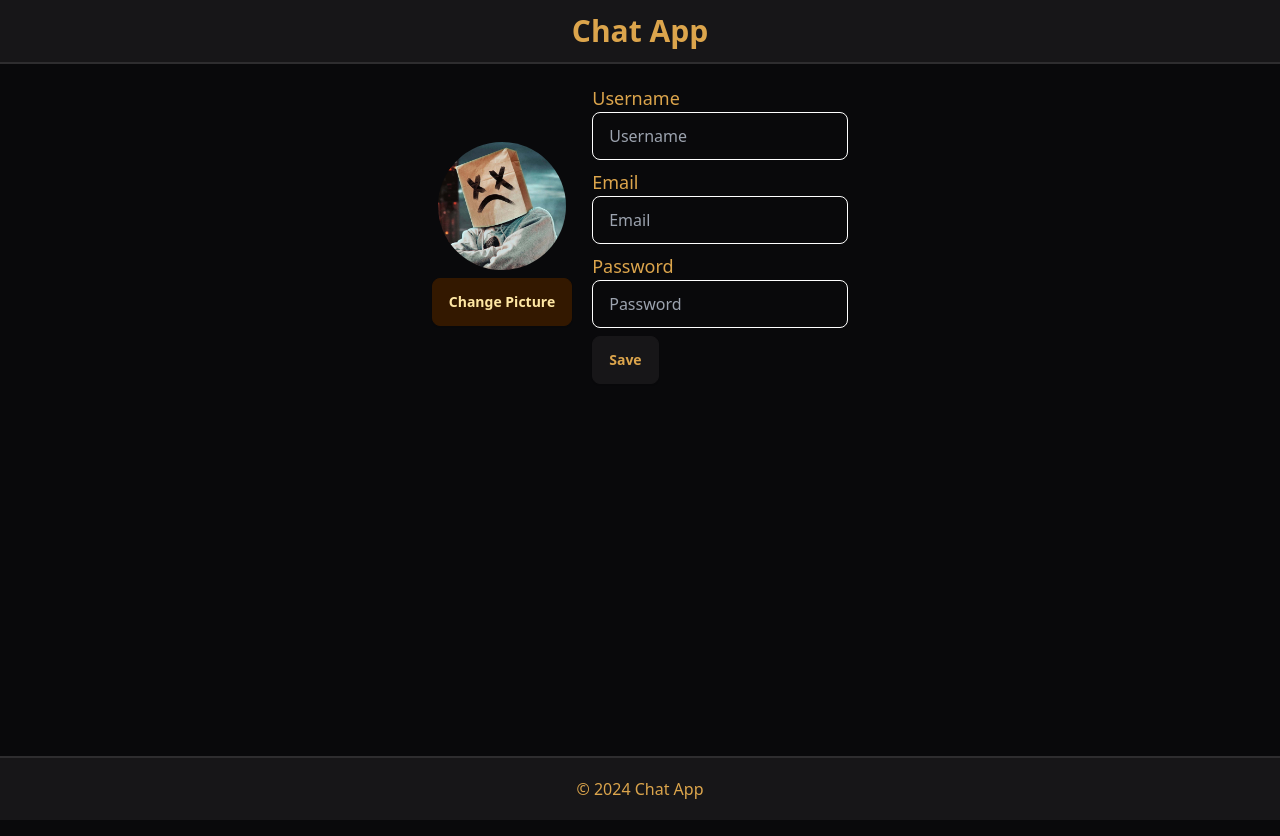
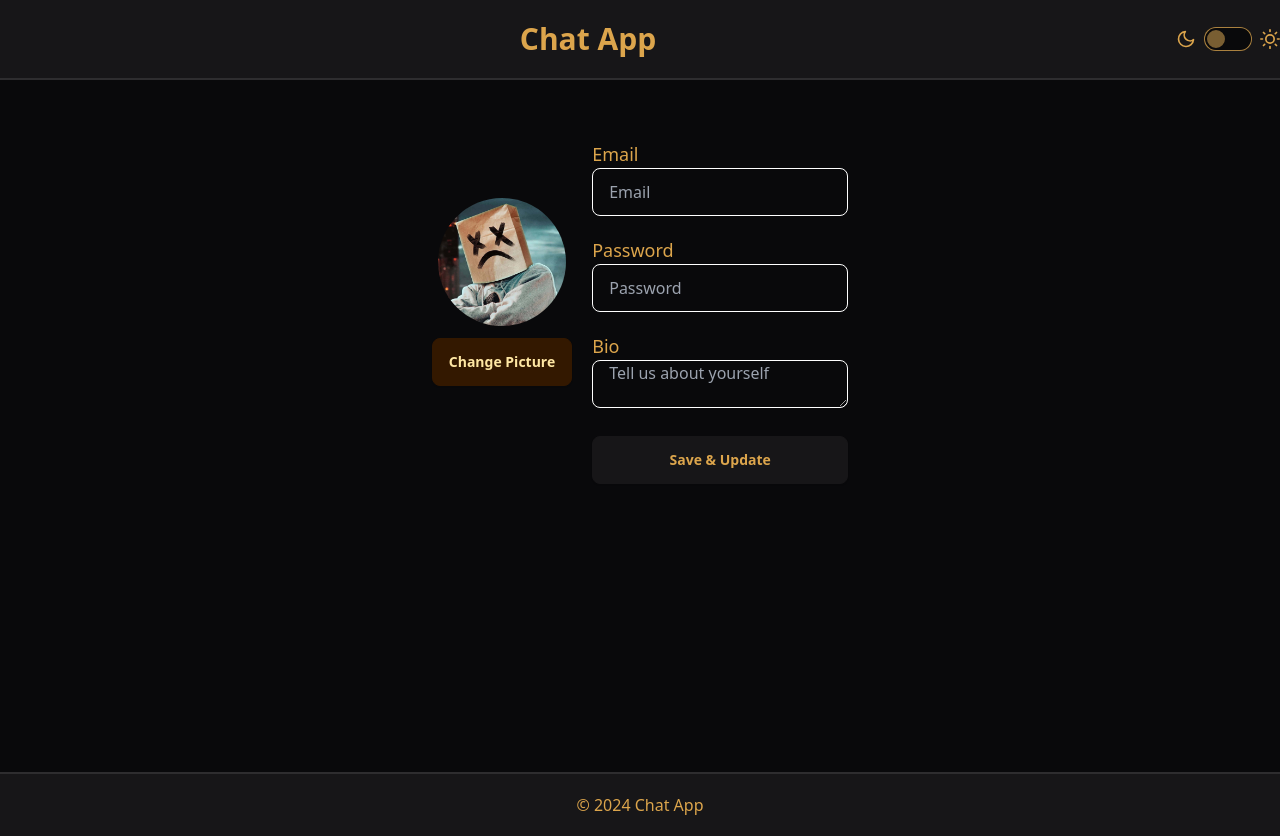
Before and after one commit to SDE-Coding-Wizards/Chat-app, a Next.js app: page /profileSettings in a window 1280 px wide. Built offline with nearby package versions, Linux system fonts and the light colour scheme.

Commit message:
Theme Controller added to navbar

```diff
--- a/app/(pages)/profileSettings/page.tsx
+++ b/app/(pages)/profileSettings/page.tsx
@@ -1,6 +1,4 @@
 export default function profileSettings() {
-
-
     return (
         <div className="text-center mt-5">
             <div className="flex justify-center items-center">
@@ -10,31 +8,30 @@ export default function profileSettings() {
                         alt="Profile Picture"
                         className="rounded-full w-32 h-32"
                     />
-                    <button className="btn btn-neutral mt-2">Change Picture</button>
+                    <button className="btn btn-neutral mt-3">Change Picture</button>
                 </div>
-                <div className="flex flex-col items-start ml-5">
-                    <label htmlFor="username" className="text-lg">Username</label>
-                    <input
-                        type="text"
-                        id="username"
-                        className="input input-primary w-64"
-                        placeholder="Username"
-                    />
-                    <label htmlFor="email" className="text-lg mt-2">Email</label>
+                <div className="flex flex-col items-start ml-5 mt-5">
+                    <label className="text-lg mt-5">Email</label>
                     <input
                         type="email"
                         id="email"
                         className="input input-primary w-64"
                         placeholder="Email"
                     />
-                    <label htmlFor="password" className="text-lg mt-2">Password</label>
+                    <label className="text-lg mt-5">Password</label>
                     <input
                         type="password"
                         id="password"
                         className="input input-primary w-64"
                         placeholder="Password"
                     />
-                    <button className="btn mt-2">Save</button>
+                    <label className="text-lg mt-5">Bio</label>
+                    <textarea
+                        id="bio"
+                        className="input input-primary w-64"
+                        placeholder="Tell us about yourself"
+                    />
+                    <button className="btn mt-7 w-64">Save & Update</button>
                 </div>
             </div>
         </div>
--- a/components/Navbar.tsx
+++ b/components/Navbar.tsx
@@ -1,11 +1,17 @@
 import Link from "next/link";
+import ThemeController from "./ThemeController";
 
 export default function Navbar() {
   return (
-    <nav className="flex items-center justify-center h-16 bg-base-200 border-b-2 border-base-300">
-      <Link href="/" className="font-bold text-3xl rounded-md px-3 py-2">
-        Chat App
-      </Link>
+    <nav className="flex items-center justify-between h-20 bg-base-200 border-b-2 border-base-300">
+      <div className="flex items-center justify-center w-full">
+        <Link href="/" className="font-bold text-3xl rounded-md">
+          Chat App
+        </Link>
+      </div>
+      <div className="flex items-center">
+        <ThemeController />
+      </div>
     </nav>
   );
 }
--- /dev/null
+++ b/components/ThemeController.tsx
@@ -0,0 +1,18 @@
+"use client";
+
+export default function ThemeController() {
+    return (
+        <div>
+            <label className="flex cursor-pointer gap-2 items-center">
+                <svg xmlns="http://www.w3.org/2000/svg" width="20" height="20" viewBox="0 0 24 24" fill="none" stroke="currentColor" strokeWidth="2" strokeLinecap="round" strokeLinejoin="round">
+                    <path d="M21 12.79A9 9 0 1 1 11.21 3 7 7 0 0 0 21 12.79z"></path>
+                </svg>
+                <input type="checkbox" value="retro" className="toggle theme-controller" />
+                <svg xmlns="http://www.w3.org/2000/svg" width="20" height="20" viewBox="0 0 24 24" fill="none" stroke="currentColor" strokeWidth="2" strokeLinecap="round" strokeLinejoin="round">
+                    <circle cx="12" cy="12" r="5" />
+                    <path d="M12 1v2M12 21v2M4.2 4.2l1.4 1.4M18.4 18.4l1.4 1.4M1 12h2M21 12h2M4.2 19.8l1.4-1.4M18.4 5.6l1.4-1.4" />
+                </svg>
+            </label>
+        </div>
+    );
+}
--- a/tailwind.config.ts
+++ b/tailwind.config.ts
@@ -15,11 +15,6 @@ const config: Config = {
     themes: [
       "light",
       "dark",
-      "cupcake",
-      "bumblebee",
-      "emerald",
-      "corporate",
-      "synthwave",
       "retro",
       "cyberpunk",
       "valentine",
```
